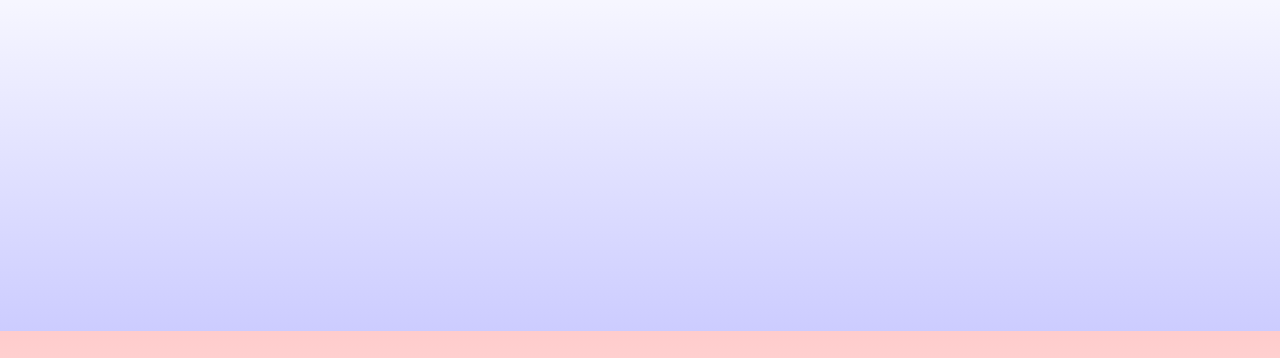
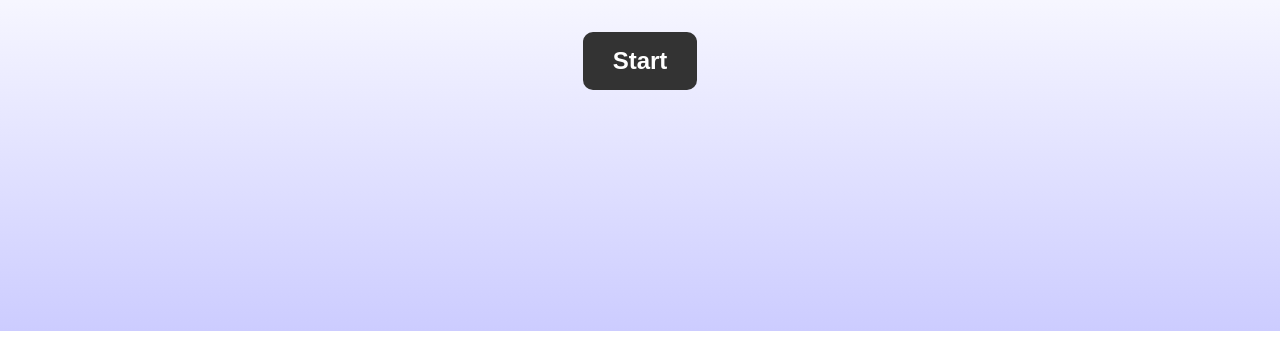
Before and after one commit to PeaceWang110/HCDIV-2, a plain HTML site: page index.html in a window 1280 px wide. Shown: the part 469-827 px from the top of the page. After the commit the page ends 800 px from the top, so only its background shows below. Drawn offline with Linux system fonts and the light colour scheme.

Commit message:
Update index.html

```diff
--- a/index.html
+++ b/index.html
@@ -15,6 +15,7 @@
             background: linear-gradient(to bottom, rgba(255,0,0,0.2), rgba(255,255,255,0.2), rgba(0,0,255,0.2));
             color: #333;
             text-align: center;
+            flex-direction: column;
         }
         .content {
             max-width: 800px;
@@ -28,11 +29,26 @@
             font-weight: bold;
             margin: 5px;
         }
-        iframe {
+        .button {
+            display: inline-block;
+            margin-top: 30px;
+            padding: 15px 30px;
+            background-color: #333;
+            color: #fff;
+            font-size: 24px;
+            font-weight: bold;
+            border-radius: 10px;
+            text-decoration: none;
+            cursor: pointer;
+        }
+        .button:hover {
+            background-color: #555;
+        }
+        .iframe-container {
+            display: none;
+            margin-top: 20px;
             width: 100%;
             height: 600px;
-            border: none;
-            margin-top: 20px;
         }
     </style>
 </head>
@@ -41,7 +57,16 @@
         <h1>Visualization Dissection</h1>
         <h2>Wang Heping</h2>
         <h3>1009610</h3>
-        <iframe src="Wang Heping Assignment 2.pptx"></iframe>
+        <a class="button" onclick="showPPT()">Start</a>
+        <div class="iframe-container" id="pptFrame">
+            <iframe src="Wang Heping Assignment 2.pptx" width="100%" height="100%" style="border:none;"></iframe>
+        </div>
     </div>
+
+    <script>
+        function showPPT() {
+            document.getElementById('pptFrame').style.display = 'block';
+        }
+    </script>
 </body>
 </html>
```
